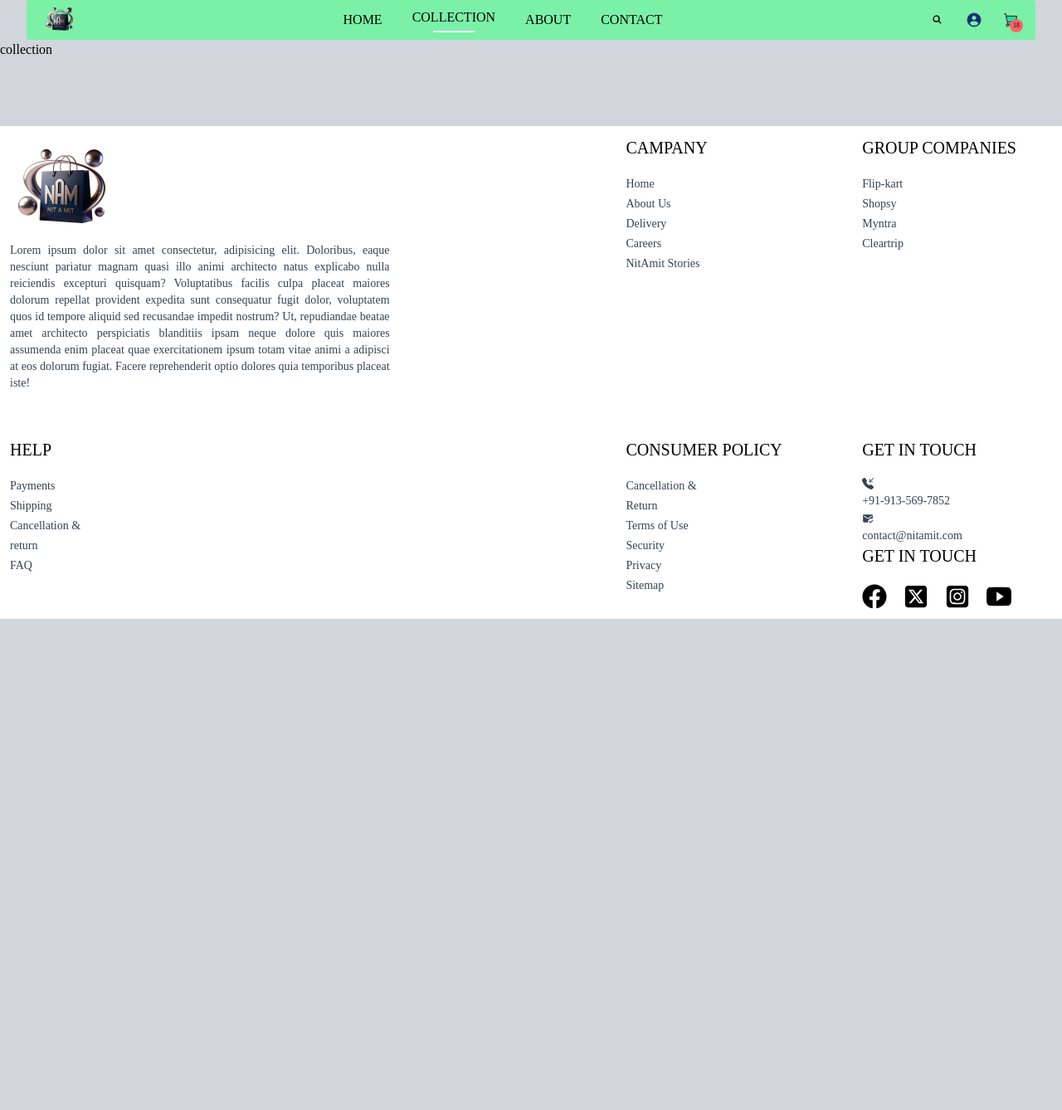
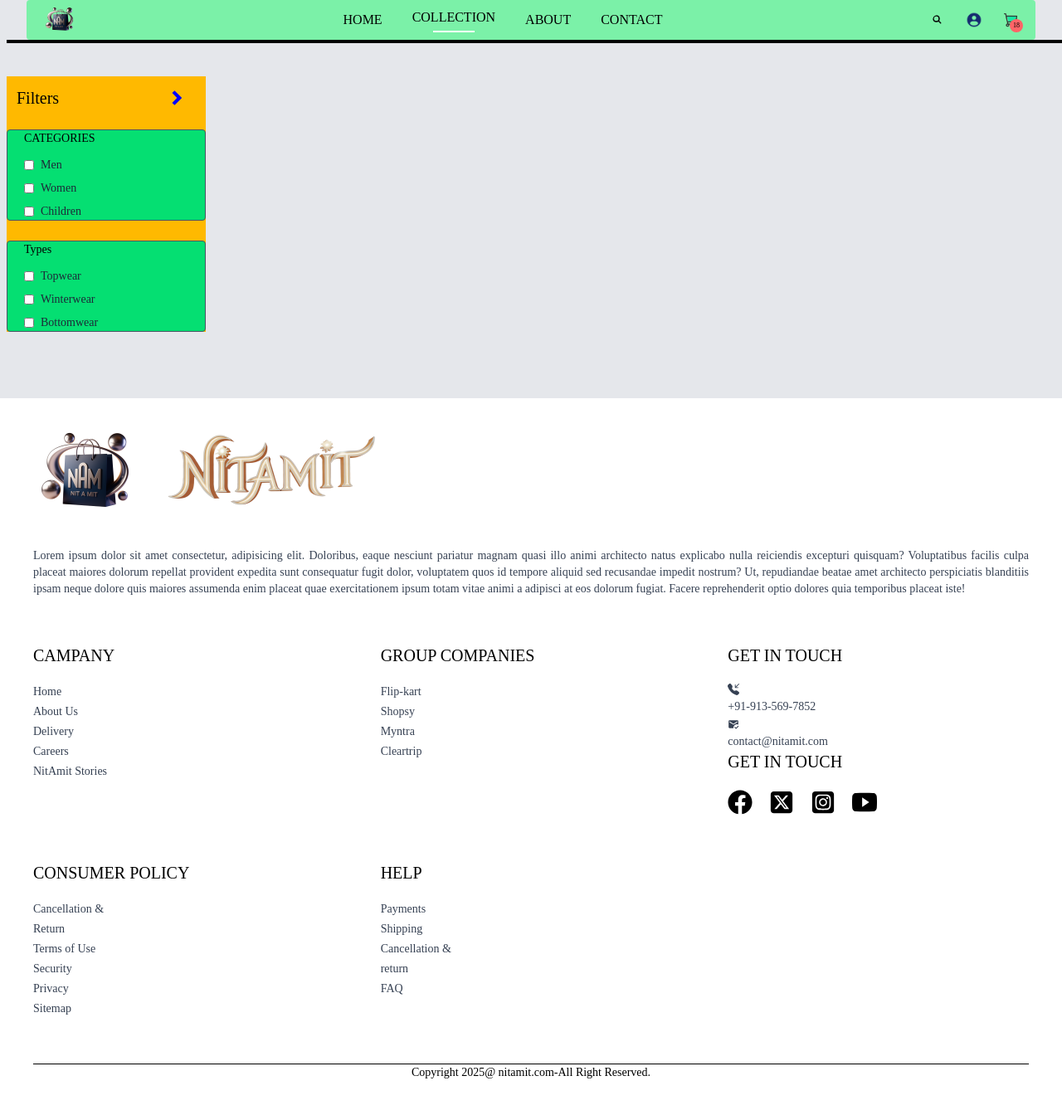
Before and after one commit to aryan95080/nitam-full-stack, a React (Vite) app in the folder frontend/: page /collection in a window 1280 px wide. Shown: the top 1338 px of the page at 83% size. After the commit the page ends 1303 px from the top, so only its background shows below. Built offline with nearby package versions, Linux system fonts and the light colour scheme.

Commit message:
Filter Option created

```diff
--- a/frontend/src/App.jsx
+++ b/frontend/src/App.jsx
@@ -15,7 +15,7 @@
 function App() {
 
   return (
-    <div className='bg-gray-300 w-full min-w-full h-800'>
+    <div className='bg-gray-200 w-full min-w-full'>
       <Navbar/>
       <Routes>
         <Route exact path='/' element={<Home />} />
--- a/frontend/src/assets/assets.js
+++ b/frontend/src/assets/assets.js
@@ -10,6 +10,7 @@
 import exchange from './images/return_exchange.png';
 import quality from './images/quality.png';
 import customer_support from './images/customer_support.png';
+import logoName from './images/logoName.png';
 
 export const assets={
   logo,
@@ -24,6 +25,8 @@
   exchange,
   quality,
   customer_support,
+  logoName,
+  // add more assets here as needed. For example, product images, etc.
   // add more assets here as needed. For example, product images, etc.
   // add more assets here as needed. For example, product images, etc.
 
--- a/frontend/src/components/Footer.jsx
+++ b/frontend/src/components/Footer.jsx
@@ -14,11 +14,13 @@
 
 const Footer=()=> {
   return (
-    <div className='flex flex-col sm:grid grid-cols-[3fr_1fr_1fr] gap-14 mt-20 text-sm bg-white p-3 mx-auto' >
-      <div>
-      <img  src={assets.logo} className='w-32'/>
-      <p className='text-gray-700 text-justify w-full md:w-2/3'>Lorem ipsum dolor sit amet consectetur, adipisicing elit. Doloribus, eaque nesciunt pariatur magnam quasi illo animi architecto natus explicabo nulla reiciendis excepturi quisquam? Voluptatibus facilis culpa placeat maiores dolorum repellat provident expedita sunt consequatur fugit dolor, voluptatem quos id tempore aliquid sed recusandae impedit nostrum? Ut, repudiandae beatae amet architecto perspiciatis blanditiis ipsam neque dolore quis maiores assumenda enim placeat quae exercitationem ipsum totam vitae animi a adipisci at eos dolorum fugiat. Facere reprehenderit optio dolores quia temporibus placeat iste!</p>
+    <div className='flex flex-col sm:grid grid-cols-[1fr_1fr_1fr] gap-14 mt-20  text-sm bg-white pl-10 pr-10' >
+
+      <div className='col-span-3'>
+      <img  src={assets.logo} className='w-32 inline-flex'/><span><img src={assets.logoName} className='w-80 inline-flex'/></span>
+      <p className='text-gray-700 text-justify w-full'>Lorem ipsum dolor sit amet consectetur, adipisicing elit. Doloribus, eaque nesciunt pariatur magnam quasi illo animi architecto natus explicabo nulla reiciendis excepturi quisquam? Voluptatibus facilis culpa placeat maiores dolorum repellat provident expedita sunt consequatur fugit dolor, voluptatem quos id tempore aliquid sed recusandae impedit nostrum? Ut, repudiandae beatae amet architecto perspiciatis blanditiis ipsam neque dolore quis maiores assumenda enim placeat quae exercitationem ipsum totam vitae animi a adipisci at eos dolorum fugiat. Facere reprehenderit optio dolores quia temporibus placeat iste!</p>
       </div>
+
       <div>
         <p className='text-xl font-medium mb-5'>CAMPANY</p>
         <ul className='flex flex-col gap-1 text-gray-700'>
@@ -29,6 +31,7 @@
           <li>NitAmit Stories</li>
         </ul>
       </div>
+
       <div>
         <p className='text-xl font-medium mb-5'>GROUP COMPANIES</p>
         <ul className='flex flex-col gap-1 text-gray-700'>
@@ -38,27 +41,7 @@
           <li>Cleartrip</li>
         </ul>
       </div>
-      <div>
-        <p className='text-xl font-medium mb-5'>HELP</p>
-        <ul className='flex flex-col gap-1 text-gray-700'>
-          <li>Payments</li>
-          <li>Shipping</li>
-          <li>Cancellation &</li>
-          <li>return</li>
-          <li>FAQ</li>
-        </ul>
-      </div>
-      <div>
-        <p className='text-xl font-medium mb-5'>CONSUMER POLICY</p>
-        <ul className='flex flex-col gap-1 text-gray-700'>
-          <li>Cancellation &</li>
-          <li>Return</li>
-          <li>Terms of Use</li>
-          <li>Security</li>
-          <li>Privacy</li>
-          <li>Sitemap</li>
-        </ul>
-      </div>
+
       <div>
       <p className='text-xl font-medium mb-5'>GET IN TOUCH</p>
         <ul className='flex flex-col gap-1 text-gray-700'>
@@ -75,7 +58,34 @@
 
       </div>
 
+      <div>
+        <p className='text-xl font-medium mb-5'>CONSUMER POLICY</p>
+        <ul className='flex flex-col gap-1 text-gray-700'>
+          <li>Cancellation &</li>
+          <li>Return</li>
+          <li>Terms of Use</li>
+          <li>Security</li>
+          <li>Privacy</li>
+          <li>Sitemap</li>
+        </ul>
+      </div>
+
+      <div>
+        <p className='text-xl font-medium mb-5'>HELP</p>
+        <ul className='flex flex-col gap-1 text-gray-700'>
+          <li>Payments</li>
+          <li>Shipping</li>
+          <li>Cancellation &</li>
+          <li>return</li>
+          <li>FAQ</li>
+        </ul>
+      </div>
+      <div  className='col-span-3'>
+        <hr/>
+        <p className='text-center'>Copyright 2025@ nitamit.com-All Right Reserved.</p>
+      </div>
     </div>
+
   )
 }
 
--- a/frontend/src/components/NewsletterBox.jsx
+++ b/frontend/src/components/NewsletterBox.jsx
@@ -8,13 +8,13 @@
     <div className='text-center'>
       <p className='text-2xl font-medium text-gray-700'>Subscribe Now and Get 20% Off</p>
       <p className='text-gray-700 mt-4'>Lorem, ipsum dolor sit amet consectetur adipisicing elit. Veniam sequi a maxime qui mollitia error animi molestias perferendis reprehenderit corporis.</p>
-      <form onClick={onSubmitHandler} className='w-full sm:w-1/2 flex items-center gap-auto rounded overflow-hidden mx-auto my-6 border pl-2 bg-green-300'>
-        <input className=' w-full outline-none sm:flex-1' required type="email" placeholder='Enter your Email(abc@gmai.com)' />
-        <button type='sumbit' className='bg-white text-green-500 text-xl px-5 py-2' >Subcribe</button>
+      <form onClick={onSubmitHandler} className='w-2/3 sm:w-1/2 flex items-center gap-auto rounded overflow-hidden mx-auto my-6 border pl-2 bg-green-300 hover:bg-green-400 rounded hover:text-white'>
+        <input className='font-bold text-xl  w-full outline-none sm:flex-1 bold' required type="email" placeholder='E-mail abc@gmail.com.....' />
+        <button type='sumbit' className='bg-white text-green-500 text-xl px-5 py-2 font-bold font-xl hover:bg-green-500 rounded hover:text-white' >Subcribe</button>
       </form>
 
     </div>
   )
 }
 
-export default NewsletterBox
+export default NewsletterBox;
--- a/frontend/src/pages/Collection.jsx
+++ b/frontend/src/pages/Collection.jsx
@@ -1,9 +1,52 @@
-import React from 'react'
+import React, { useContext, useState } from 'react'
+import { ShopContext } from '../context/ShopContext'
+import { RiArrowDropDownLine } from "react-icons/ri";
 
-function collection() {
+
+const Collection=()=> {
+  const {products}=useContext(ShopContext);
+  const [showFilter,setShowFilter] = useState(false);
   return (
-    <div>collection</div>
+    <div className='flex flex-col sm:flex-row gap-1 ml-2 sm:gap-10 pt-10 border-t-4'>
+      {/*Filter Option  */}
+      <div className='min-w-60 bg-amber-400  relative'>
+        <p onClick={()=>setShowFilter(!showFilter)} className='m-3 text-xl flex items-center cursor-pointer gap-2'>Filters <RiArrowDropDownLine style={{color: 'blue', fontSize: '50px',position:'absolute', right:'10px',transform:showFilter?'rotate(0deg)':'rotate(-90deg)'}} />
+        </p>
+        {/*Category filter  */}
+        <div className={`rounded bg-green-400 border border-gray-600 pl-5 py- mt-6 ${showFilter?'':'hidden'} sm:block`}>
+          <p className='mb-3 text-sm font-medium'>CATEGORIES</p>
+          <div className='flex flex-col gap-2 text-sm font-light text-gray-800'>
+          <p className='flex gap-2'>
+              <input type="checkbox" className='w-3' />Men
+            </p>
+            <p className='flex gap-2'>
+              <input type="checkbox" className='w-3' />Women
+            </p>
+            <p className='flex gap-2'>
+              <input type="checkbox" className='w-3' />Children
+            </p>
+          </div>
+
+        </div>
+        {/*Sub-filter */}
+        <div className={`rounded bg-green-400 border border-gray-600 pl-5 py- mt-6 ${showFilter?'':'hidden'} sm:block`}>
+          <p className='mb-3 text-sm font-medium'>Types</p>
+          <div className='flex flex-col gap-2 text-sm font-light text-gray-800'>
+            <p className='flex gap-2'>
+              <input type="checkbox" className='w-3' value={'Topwear'} />Topwear
+            </p>
+            <p className='flex gap-2'>
+              <input type="checkbox" className='w-3'value={'Winterwear'} />Winterwear
+            </p>
+            <p className='flex gap-2'>
+              <input type="checkbox" className='w-3' value={'Bottomwear'} />Bottomwear
+            </p>
+          </div>
+        </div>
+      </div>
+      {/* */}
+    </div>
   )
 }
 
-export default collection
+export default Collection
```
Also changed, not shown: frontend/src/assets/images/logoName.png (added).
